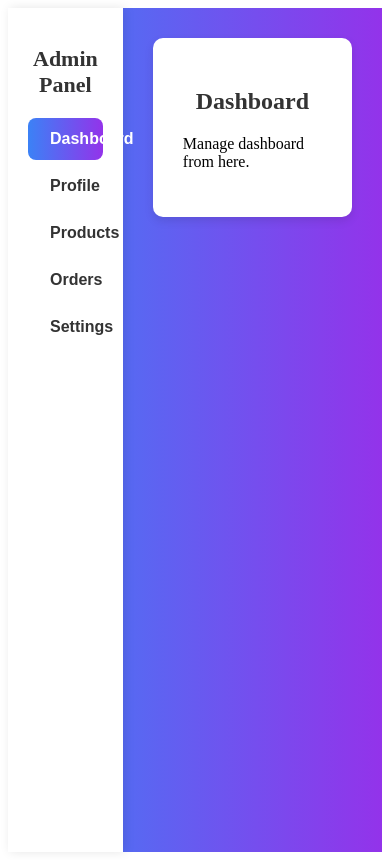
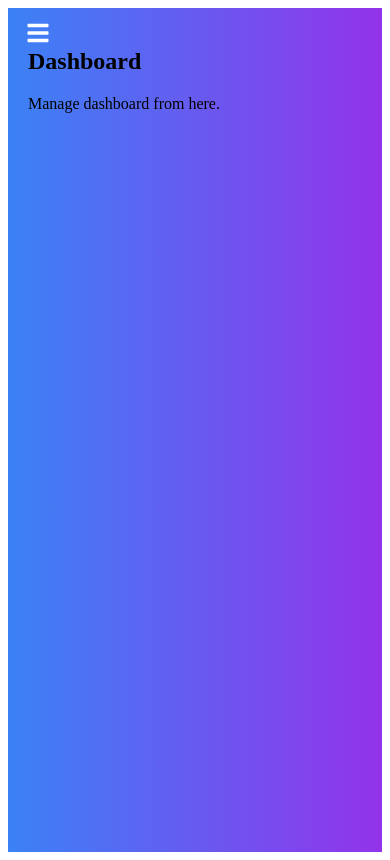
Before and after one commit to deepak199395/Shop-999, a React (Create React App) app in the folder shop999client/: page /admin in a window 390 px wide. Built offline with nearby package versions, Linux system fonts and the light colour scheme.

Commit message:
admin panner2 16/03/2025

```diff
--- a/shop999client/src/Screens/AdminPannel/Admin.js
+++ b/shop999client/src/Screens/AdminPannel/Admin.js
@@ -1,8 +1,10 @@
 import React, { useState } from "react";
-import { FaUser, FaBox, FaShoppingCart, FaCog, FaChartBar } from "react-icons/fa";
-import "../../Styles/admin.css"; // Import the CSS file
+import { FaUser, FaBox, FaShoppingCart, FaCog, FaChartBar, FaBars, FaTimes } from "react-icons/fa";
+import "../../Styles/admin.css"; // Import CSS file
+
 const Admin = () => {
   const [activeSection, setActiveSection] = useState("dashboard");
+  const [sidebarOpen, setSidebarOpen] = useState(false);
 
   const sections = [
     { name: "Dashboard", icon: <FaChartBar />, key: "dashboard" },
@@ -14,14 +16,22 @@ const Admin = () => {
 
   return (
     <div className="admin-container">
-      {/* Sidebar */}
-      <aside className="admin-sidebar">
+      {/* 🟢 Hamburger Menu for Mobile */}
+      <button className="menu-toggle" onClick={() => setSidebarOpen(!sidebarOpen)}>
+        {sidebarOpen ? <FaTimes /> : <FaBars />}
+      </button>
+
+      {/* 🟢 Sidebar */}
+      <aside className={`admin-sidebar ${sidebarOpen ? "open" : ""}`}>
         <h2>Admin Panel</h2>
         <nav className="admin-nav">
           {sections.map((section) => (
             <button
               key={section.key}
-              onClick={() => setActiveSection(section.key)}
+              onClick={() => {
+                setActiveSection(section.key);
+                setSidebarOpen(false);
+              }}
               className={activeSection === section.key ? "active" : ""}
             >
               {section.icon} {section.name}
@@ -30,7 +40,7 @@ const Admin = () => {
         </nav>
       </aside>
 
-      {/* Main Content */}
+      {/* 🟢 Main Content */}
       <main className="admin-main">
         <div className="admin-content">
           {activeSection === "dashboard" && <Dashboard />}
--- a/shop999client/src/Styles/admin.css
+++ b/shop999client/src/Styles/admin.css
@@ -1,15 +1,18 @@
-/* Admin Sidebar */
+/* Admin Panel - Full Screen */
 .admin-container {
     display: flex;
     height: 100vh;
     background: linear-gradient(to right, #3b82f6, #9333ea);
+    position: relative;
   }
 
+  /* Sidebar */
   .admin-sidebar {
-    width: 20%;
+    width: 250px;
     background: white;
     padding: 20px;
     box-shadow: 2px 0 10px rgba(0, 0, 0, 0.1);
+    transition: transform 0.3s ease-in-out;
   }
 
   .admin-sidebar h2 {
@@ -20,6 +23,7 @@
     margin-bottom: 20px;
   }
 
+  /* Navigation Buttons */
   .admin-nav button {
     display: flex;
     align-items: center;
@@ -53,16 +57,37 @@
     padding: 30px;
   }
 
-  .admin-content {
-    background: white;
-    padding: 30px;
-    border-radius: 10px;
-    box-shadow: 0 4px 10px rgba(0, 0, 0, 0.1);
+  /* 🟢 Mobile Responsive */
+
+  /* Hide Sidebar by Default on Mobile */
+  @media (max-width: 768px) {
+    .admin-sidebar {
+      position: fixed;
+      left: -100%;
+      top: 0;
+      height: 100%;
+      width: 250px;
+      transition: left 0.3s ease-in-out;
+      z-index: 1000;
+    }
+
+    .admin-sidebar.open {
+      left: 0;
+    }
+
+    .menu-toggle {
+      position: fixed;
+      top: 20px;
+      left: 20px;
+      font-size: 24px;
+      background: none;
+      border: none;
+      cursor: pointer;
+      color: white;
+      z-index: 1100;
+    }
+
+    .admin-main {
+      padding: 20px;
+    }
   }
-
-  .admin-content h2 {
-    font-size: 24px;
-    font-weight: bold;
-    color: #333;
-    text-align: center;
-  }
```
